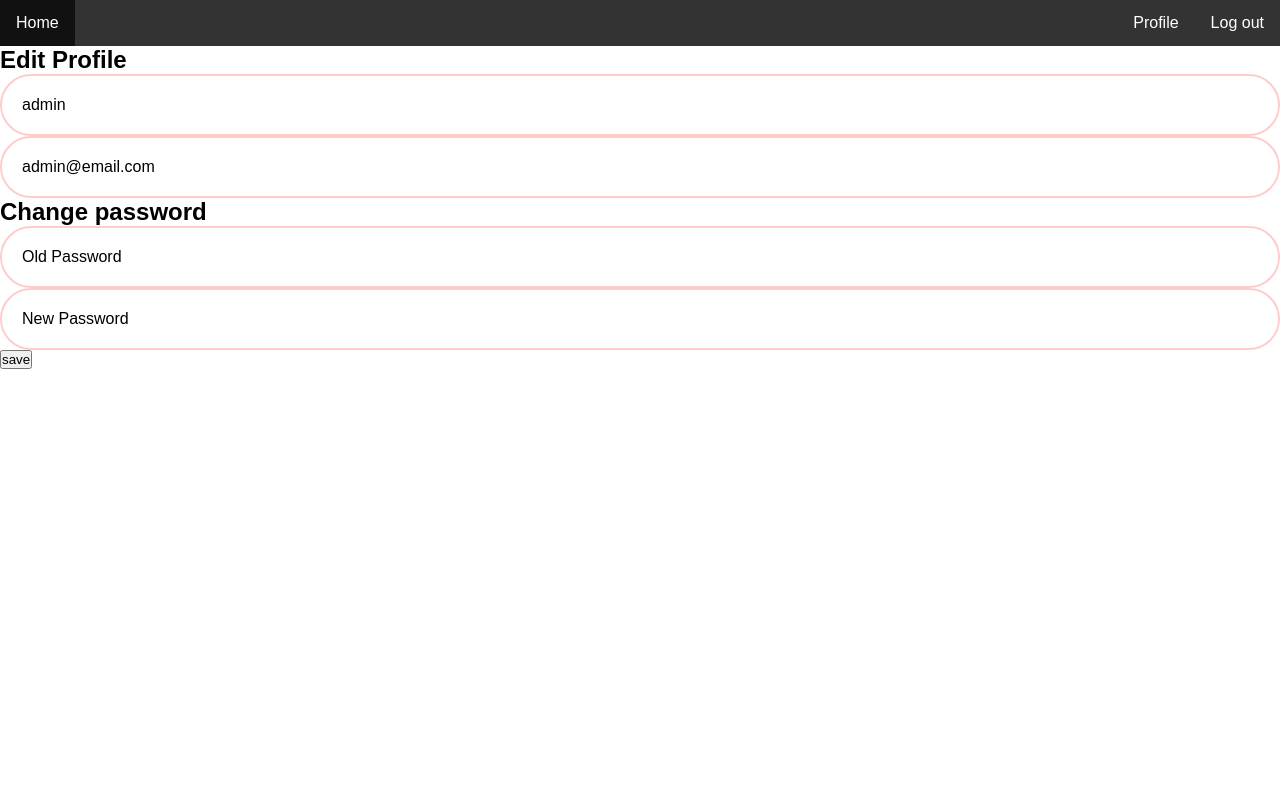
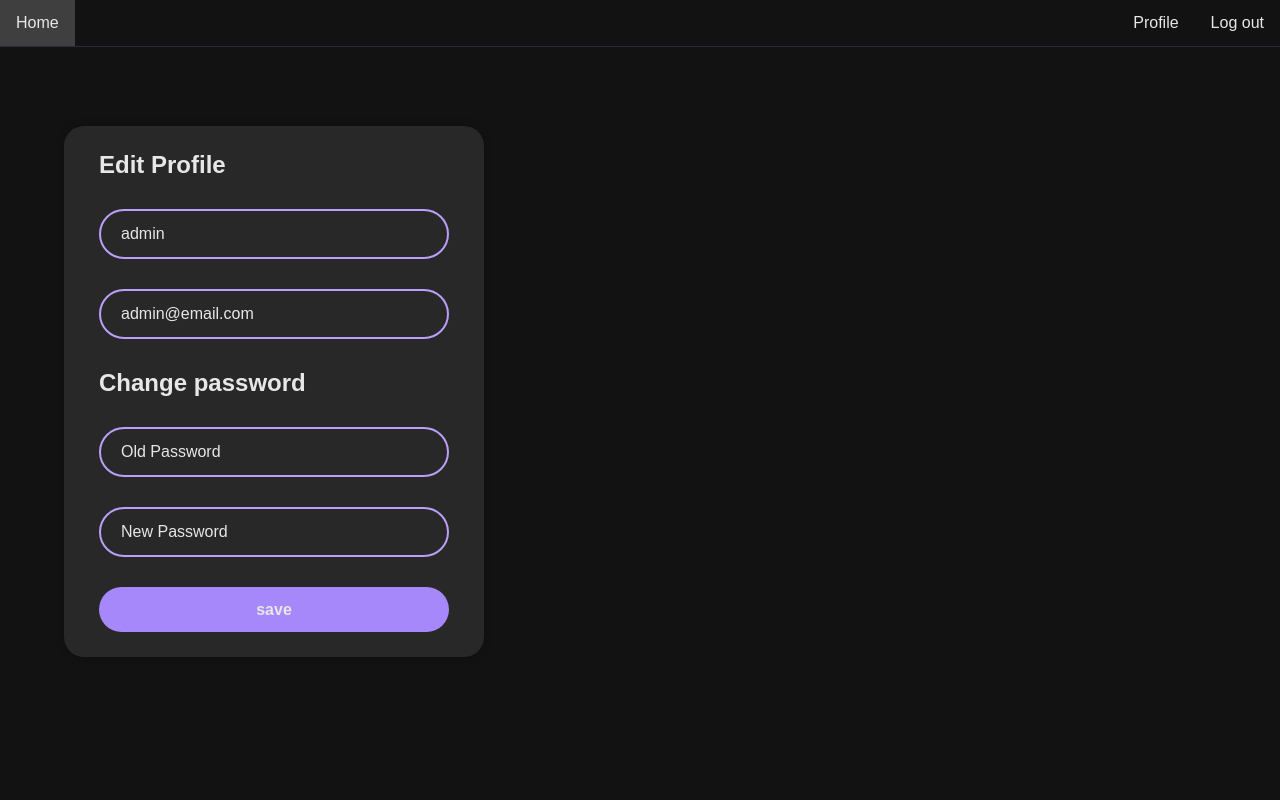
Before and after one commit to GruWar/player-finder, a Flask app: page /profile in a window 1280 px wide. Run offline with Flask 3, Linux system fonts and the light colour scheme; a user stored in the database is signed in.

Commit message:
changed color scheme, updated profile

```diff
--- a/static/css/style.css
+++ b/static/css/style.css
@@ -1,6 +1,25 @@
 input:-webkit-autofill {
-    -webkit-text-fill-color: inherit;
+    -webkit-text-fill-color: var(--color-text);
     transition: background-color 5000s ease-in-out 0s;
+}
+/* color source: https://colorffy.com/dark-theme-generator */
+/* color variables */
+:root{
+  --color-text: #e7e7e7;
+
+  --color-secondary-100: #121212;
+  --color-secondary-200: #282828;
+  --color-secondary-300: #3f3f3f;
+  --color-secondary-400: #575757;
+  --color-secondary-500: #717171;
+  --color-secondary-600: #8b8b8b;
+
+  --color-primary-100: #382bf0;
+  --color-primary-200: #5e43f3;
+  --color-primary-300: #7a5af5;
+  --color-primary-400: #9171f8;
+  --color-primary-500: #a688fa;
+  --color-primary-600: #ba9ffb;
 }
 
 * {
@@ -15,8 +34,10 @@ body{
     height: 100vh;
     width: 100vw;
     flex-direction: column;
+    background-color:var(--color-secondary-100);
 }
 
+/* login/register background */
 .gradient-background{
     display: flex;
     justify-content: center;
@@ -26,7 +47,7 @@ body{
 }
 .gradient-background {
 
-  background: linear-gradient(300deg, #00bfff, #ca2bb7, #d383b0);
+  /*background: linear-gradient(300deg, #121212, #3f3f3f, #282828);*/
   background-size: 180% 180%;
   animation: gradient-animation 25s ease infinite;
 }
@@ -42,20 +63,21 @@ body{
     background-position: 0% 50%;
   }
 }
-
+/* login/register form */
 .wrapper {
     width: 420px;
-    background: rgba(241, 225, 225, .8);
-    border: 2px solid rgba(184, 174, 174, 0.4);
+    background: var(--color-secondary-200);
+    /*border: 2px solid var(--color-primary-500);*/
     backdrop-filter: blur(20px);
     box-shadow: 0 0 10px rgba(0, 0, 0, .2);
     border-radius: 20px;
-    padding: 30px 40px;
+    padding: 25px 35px;
 }
 
 .wrapper h1 {
     font-size: 36px;
     text-align: center;
+    color: var(--color-text);
 }
 
 .wrapper .input-box {
@@ -70,14 +92,15 @@ body{
     height: 100%;
     outline: none;
     background: transparent;
-    border: 2px solid rgba(255, 0, 0, .2);
+    border: 2px solid var(--color-primary-600);
     border-radius: 40px;
     font-size: 16px;
     padding: 20px 45px 20px 20px;
+    color: var(--color-text);
 }
 
 .input-box input::placeholder {
-    color: #000;
+    color: var(--color-text);
 }
 
 .input-box i {
@@ -86,6 +109,7 @@ body{
     top: 50%;
     transform: translateY(-50%);
     font-size: 20px;
+    color: var(--color-text);
 }
 
 .wrapper .remember-forgot {
@@ -93,7 +117,7 @@ body{
     justify-content: space-between;
     font-size: 14.5px;
     margin: -15px 0 15px;
-    accent-color: rgb(240, 56, 96);
+    accent-color: var(--color-primary-400);
 }
 
 .remember-forgot a {
@@ -103,27 +127,34 @@ body{
 .wrapper .btn-submit {
     width: 100%;
     height: 45px;
-    background: rgb(240, 56, 96);
+    background: var(--color-primary-500);
     border: none;
     outline: none;
     border-radius: 40px;
     cursor: pointer;
     font-size: 16px;
     font-weight: 600;
-    color: white;
+    color: var(--color-text);
 }
+
+/*.wrapper .btn-submit:hover{
+  background-color: var(--color-primary-300);
+  transition: 0.2s;
+}*/
 
 .wrapper .register-login-link,
 .wrapper .register-link {
     font-size: 14.5px;
     text-align: center;
     margin: 20px 0 15px;
+    color: var(--color-text);
 }
 
 .register-login-link p a,
 .register-link p a {
     text-decoration: none;
     font-weight: 600;
+    color: var(--color-primary-600);
 }
 
 /* navbar */
@@ -136,7 +167,8 @@ header ul {
   margin: 0;
   padding: 0;
   overflow: hidden;
-  background-color: #333;
+  background-color: var(--color-secondary-100);
+  box-shadow: 0 0 1px var(--color-primary-600);
 }
 
 header li {
@@ -145,7 +177,7 @@ header li {
 
 header li a {
   display: block;
-  color: white;
+  color: var(--color-text);
   text-align: center;
   padding: 14px 16px;
   text-decoration: none;
@@ -153,5 +185,23 @@ header li a {
 
 /* Change the link color to #111 (black) on hover */
 header li a:hover {
-  background-color: #111;
+  background-color: var(--color-secondary-300);
+  transition: 0.2s;
 }
+
+/* profile */
+.profile{
+  margin-left: 5vw;
+  margin-top: 10vh;
+  /*border: none;
+  border-radius: 0;
+  box-shadow: none;*/
+}
+
+.profile h2{
+  color: var(--color-text);
+}
+
+.wrapper-profile .input-box, h2{
+  margin-bottom: 1rem;
+}
--- a/templates/profile.html
+++ b/templates/profile.html
@@ -1,6 +1,7 @@
 {% extends 'base.html' %}
 {% block title %}Player Finder{% endblock %}
 {% block content %}
+<div class="wrapper profile">
     <form action="{{ url_for('edit_profile') }}" method="POST">
         <h2>Edit Profile</h2>
         <div class="input-box">
@@ -18,4 +19,6 @@
         </div>
         <button type="submit" class="btn-submit" name="save">save</button>
     </form>
+</div>
+
 {% endblock %}
```
Also changed, not shown: instance/PlayerFinder.db. Lines whose indentation alone changed are shown as unchanged.
